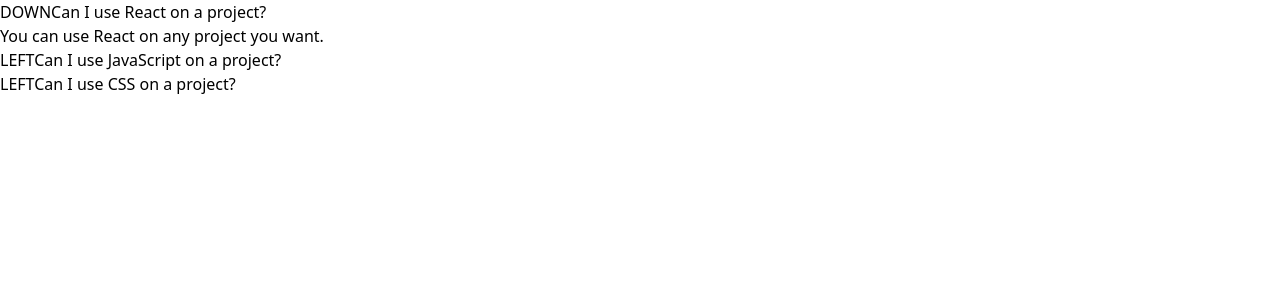
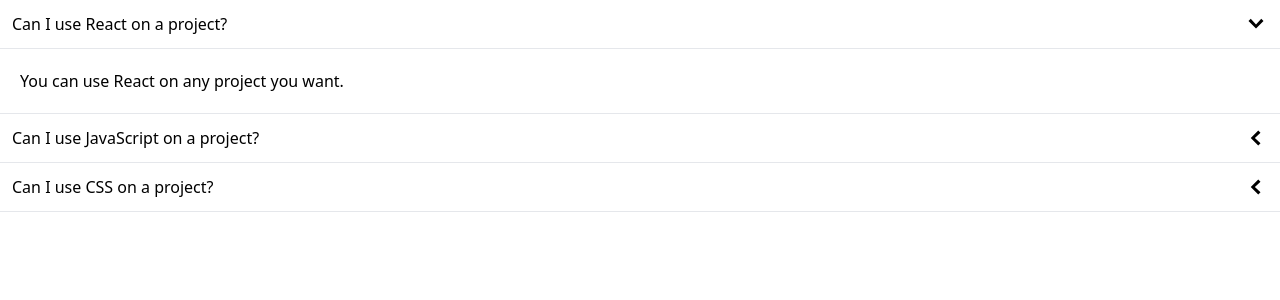
Before and after one commit to gresahodolli/modern-react-with-redux, a React (Create React App) app in the folder comps/: page / in a window 1280 px wide. Shown: the top 300 px of the page. Built offline with nearby package versions, Linux system fonts and the light colour scheme.

Commit message:
Displaying Icons and Adding Styling
Lesson 171

```diff
--- a/comps/src/components/Accordion.js
+++ b/comps/src/components/Accordion.js
@@ -1,5 +1,6 @@
 import React from 'react'
 import { useState } from 'react';
+import { GoChevronDown, GoChevronLeft } from 'react-icons/go';
 
 function Accordion({ items }) {
   const [expandedIndex, setExpandedIndex] = useState(0);
@@ -11,17 +12,18 @@ function Accordion({ items }) {
   const renderedItems = items.map((item, index) => {
     const isExpanded = index === expandedIndex;
 
-    const icon = <span>
-      {isExpanded ? 'DOWN': 'LEFT' }
+    const icon =
+     <span className='text-2xl' >
+      {isExpanded ? <GoChevronDown /> : <GoChevronLeft /> }
     </span>
 
     return (
       <div key={item.id}>
-        <div onClick={() => handleClick(index)}>
+        <div className='flex justify-between p-3 bg-grat-50 border-b items-center cursor-pointer ' onClick={() => handleClick(index)}>
+          {item.label}
           {icon}
-          {item.label}
         </div>
-        {isExpanded && <div>{item.content}</div>}
+        {isExpanded && <div className='border-b p-5' >{item.content}</div>}
       </div>
     );
   });
```
